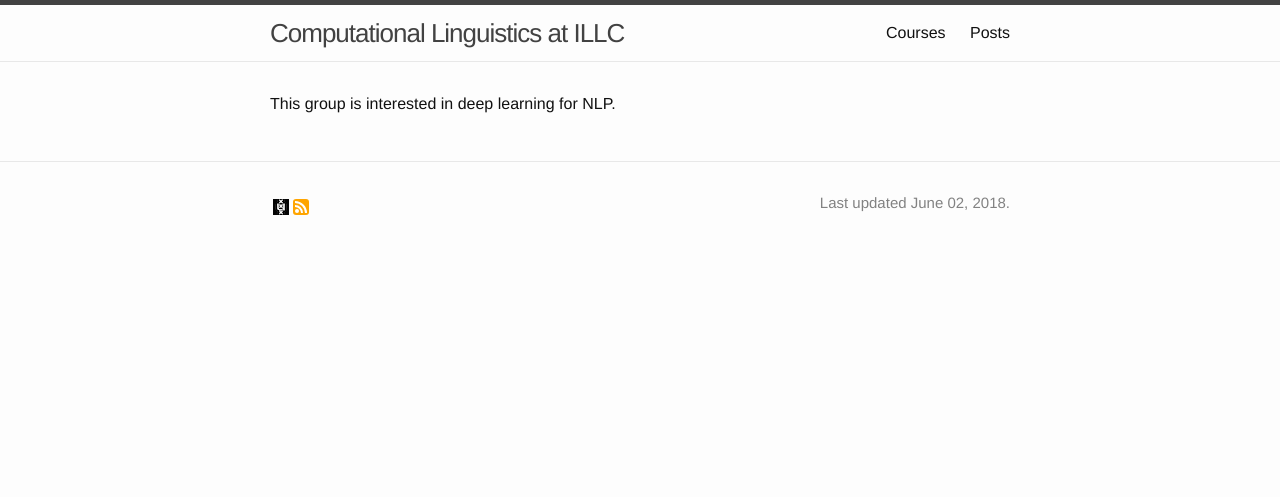
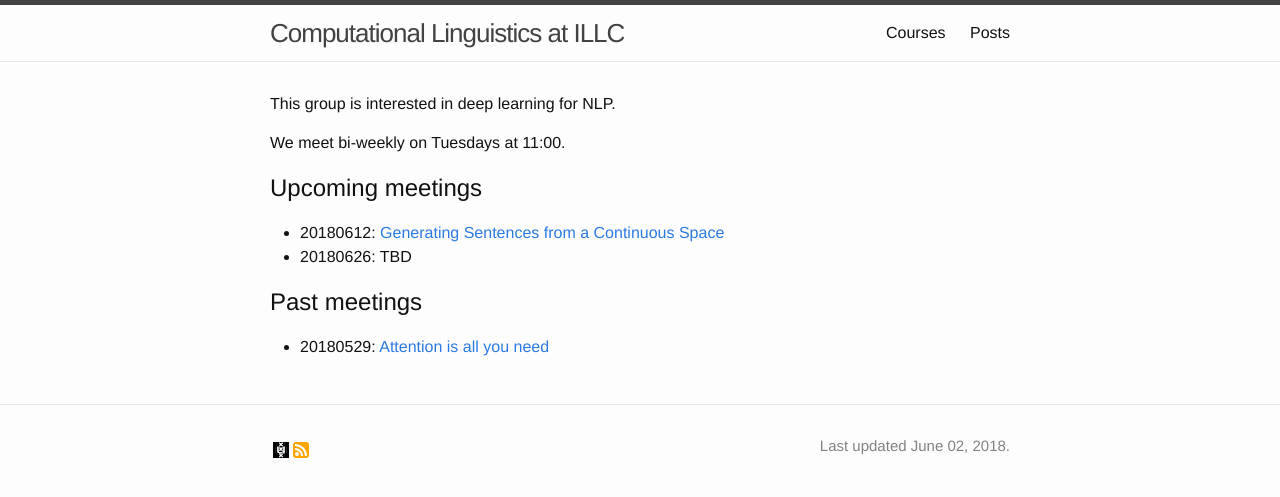
Before and after one commit to cl-illc/cl-illc.github.io, a Jekyll site: the page built from content/dl.md, in a window 1280 px wide. Shown: the top 497 px of the page. Built offline with Jekyll 4.4.1, drawn with Linux system fonts in a browser that asks for light colours.

Commit message:
Update dl.md

```diff
--- a/content/dl.md
+++ b/content/dl.md
@@ -5,3 +5,14 @@ menu: no
 ---
 
 This group is interested in deep learning for NLP.
+
+We meet bi-weekly on Tuesdays at 11:00.
+
+## Upcoming meetings
+
+- 20180612: [Generating Sentences from a Continuous Space](https://arxiv.org/abs/1511.06349)
+- 20180626: TBD
+
+## Past meetings
+
+- 20180529: [Attention is all you need](https://papers.nips.cc/paper/7181-attention-is-all-you-need.pdf)
```
